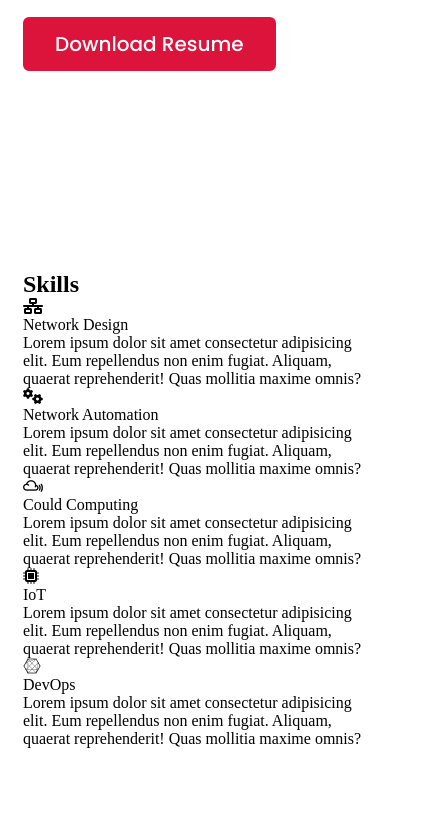
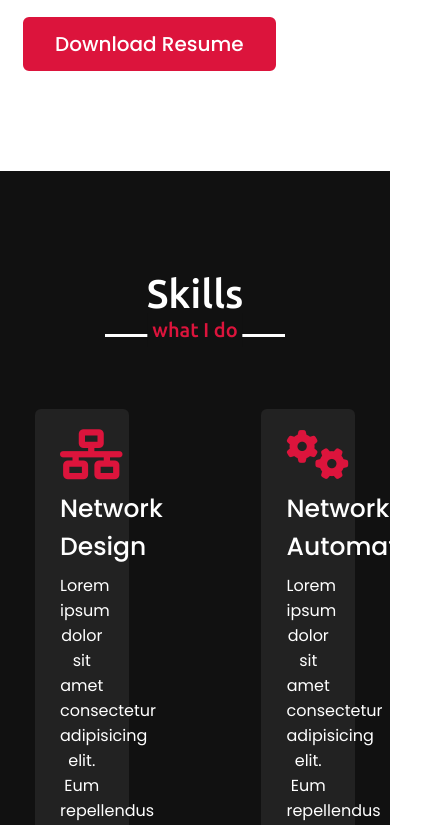
Before and after one commit to vibraniumSwaleh/portfolio, a plain HTML site: page index.html in a window 390 px wide. Shown: the part 1819-2644 px from the top of the page, 436 px wide, since content can reach past the window. Drawn offline with nearby package versions, Linux system fonts and the light colour scheme.

Commit message:
Skills section styled, not responsive

```diff
--- a/css/style.css
+++ b/css/style.css
@@ -115,14 +115,11 @@ color: #4b4143;
   background: none;
 }
 
-/* about section styling */
+/* all similar content styling code */
 section{
   padding: 100px 0;
 }
-.about{
-  font-family: 'Poppins', sans-serif;
-}
-.about .title{
+section .title{
   position: relative;
   text-align: center;
   font-size: 40px;
@@ -131,7 +128,7 @@ section{
   padding-bottom: 20px;
   font-family: 'Ubuntu', sans-serif;
 }
-.about .title::before{
+section .title::before{
   content: "";
   position: absolute;
   bottom: 0px;
@@ -141,8 +138,7 @@ section{
   background: black;
   transform: translateX(-50%);
 }
-.about .title::after{
-  content: "Who i am";
+section .title::after{
   position: absolute;
   bottom: -10px;
   left: 50%;
@@ -152,7 +148,16 @@ section{
   background: white;
   transform: translateX(-50%);
 }
-.about .about-content{
+
+/* about section styling */
+.about, .skills{
+  font-family: 'Poppins', sans-serif;
+}
+.about .title::after{
+  content: "who I am";
+}
+.about .about-content,
+.skills .skills-content{
   display: flex;
   flex-wrap: wrap;
   align-items: center;
@@ -199,7 +204,50 @@ section{
 }
 
 
-
+/* skills section styling */
+.skills{
+  color: white;
+  background: #111;
+}
+.skills .title::before{
+  background: white;
+}
+.skills .title::after{
+  background: #111;
+  content: "what I do";
+}
+.skills .skills-content .card{
+  width: calc(33% - 20px);
+  background: #222;
+  text-align: center;
+  border-radius: 6px;
+  padding: 20px 25px;
+  margin: 12px;
+  cursor: pointer;
+  transition: all 0.3s ease;
+}
+.skills .skills-content .card:hover{
+  background: crimson;
+}
+.skills .skills-content .card .box{
+  transition: all 0.3s ease;
+}
+.skills .skills-content .card:hover .box{
+  transform: scale(1.05);
+}
+.skills .skills-content .card i{
+  font-size: 50px;
+  color: crimson;
+  transition: color 0.3s ease;
+}
+.skills .skills-content .card:hover i{
+  color: white;
+}
+.skills .skills-content .card .text{
+  font-size: 25px;
+  font-weight: 500;
+  margin: 10px 0 7px 0;
+}
 
 
 /* responsive menu query start */
--- a/index.html
+++ b/index.html
@@ -109,6 +109,14 @@
        reprehenderit! Quas mollitia maxime omnis?</P>
      </div>
     </div>
+    <div class="card">
+     <div class="box">
+      <i class="fa fa-line-chart"></i>
+      <div class="text">Data Analytics</div>
+      <P>Lorem ipsum dolor sit amet consectetur adipisicing elit. Eum repellendus non enim fugiat. Aliquam, quaerat
+       reprehenderit! Quas mollitia maxime omnis?</P>
+     </div>
+    </div>
    </div>
   </div>
  </section>
```
